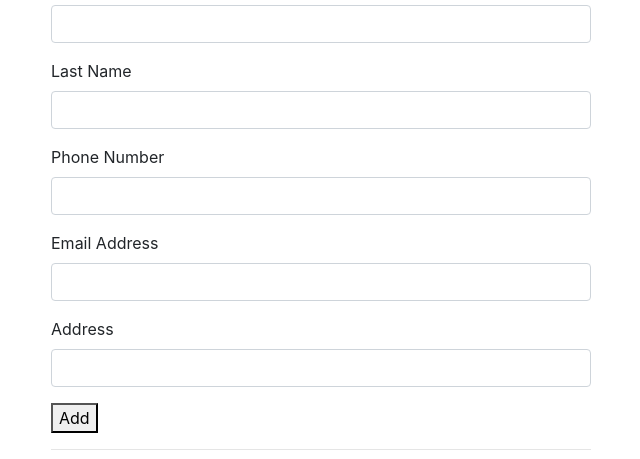
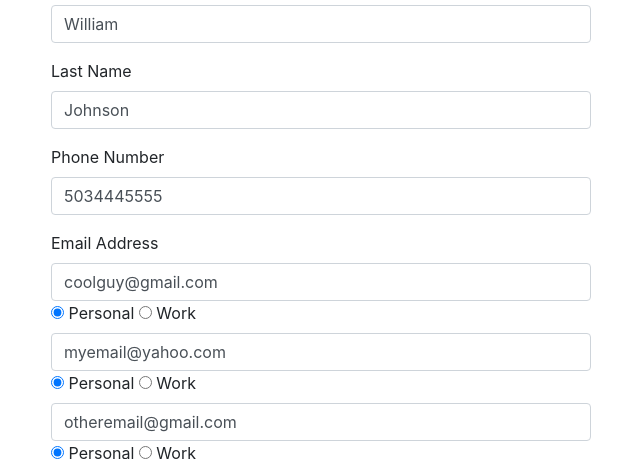
Before and after one commit to besure94/address-book, a plain HTML site: page index.html in a window 1280 px wide. Shown: the part 162-621 px from the top of the page, without its empty margins (34-674 px from the left). Drawn offline with Linux system fonts and the light colour scheme.

Commit message:
Update form input fields for contact info and create form group for different email addresses.

```diff
--- a/index.html
+++ b/index.html
@@ -16,27 +16,43 @@
 					<form id="new-contact">
 						<div class="form-group">
 							<label for="new-first-name">First Name</label>
-							<input type="text" class="form-control" id="new-first-name" name="new-first-name">
+							<input type="text" class="form-control" id="new-first-name" name="new-first-name" value="William">
 						</div>
 
 						<div class="form-group">
 							<label for="new-last-name">Last Name</label>
-							<input type="text" class="form-control" id="new-last-name" name="new-last-name">
+							<input type="text" class="form-control" id="new-last-name" name="new-last-name" value="Johnson">
 						</div>
 
 						<div class="form-group">
 							<label for="new-phone-number">Phone Number</label>
-							<input type="text" class="form-control" id="new-phone-number" name="new-phone-number">
+							<input type="tel" class="form-control" id="new-phone-number" name="new-phone-number" value="5034445555">
 						</div>
 
 						<div class="form-group">
-							<label for="new-email-address">Email Address</label>
-							<input type="text" class="form-control" id="new-email-address" name="new-email-address">
+							<label for="new-email-address1">Email Address</label>
+							<input type="email" class="form-control" id="new-email-address1" name="new-email-address1" value="coolguy@gmail.com">
+							<input type="radio" id="personal-email1" name="email-address-type1" value="personal" checked>
+							<label for="personal-email1">Personal</label>
+							<input type="radio" id="work-email1" name="email-address-type1" value="work">
+							<label for="work-email1">Work</label>
+
+							<input type="email" class="form-control" id="new-email-address2" name="new-email-address2" value="myemail@yahoo.com">
+							<input type="radio" id="personal-email2" name="email-address-type2" value="personal" checked>
+							<label for="personal-email2">Personal</label>
+							<input type="radio" id="work-email2" name="email-address-type2" value="work">
+							<label for="work-email2">Work</label>
+
+							<input type="email" class="form-control" id="new-email-address3" name="new-email-address3" value="otheremail@gmail.com">
+							<input type="radio" id="personal-email3" name="email-address-type3" value="personal" checked>
+							<label for="personal-email3">Personal</label>
+							<input type="radio" id="work-email3" name="email-address-type3" value="work">
+							<label for="work-email3">Work</label>
 						</div>
 
 						<div class="form-group">
 							<label for="new-physical-address">Address</label>
-							<input type="text" class="form-control" id="new-physical-address" name="new-physical-address">
+							<input type="text" class="form-control" id="new-physical-address" name="new-physical-address" value="5454 NE Russell Street">
 						</div>
 						<button type="submit">Add</button>
 					</form>
@@ -51,7 +67,8 @@
 						<p>First Name: <span class="first-name"></span></p>
 						<p>Last Name: <span class="last-name"></span></p>
 						<p>Phone Number: <span class="phone-number"></span></p>
-						<p>Email Address: <span class="email-address"></span></p>
+						<p>Email Address: </p>
+						<div id="email-address-list"></div>
 						<p>Physical Address: <span class="physical-address"></span></p>
 						<button class="btn-primary delete" type="button">Delete</button>
 					</div>
```
